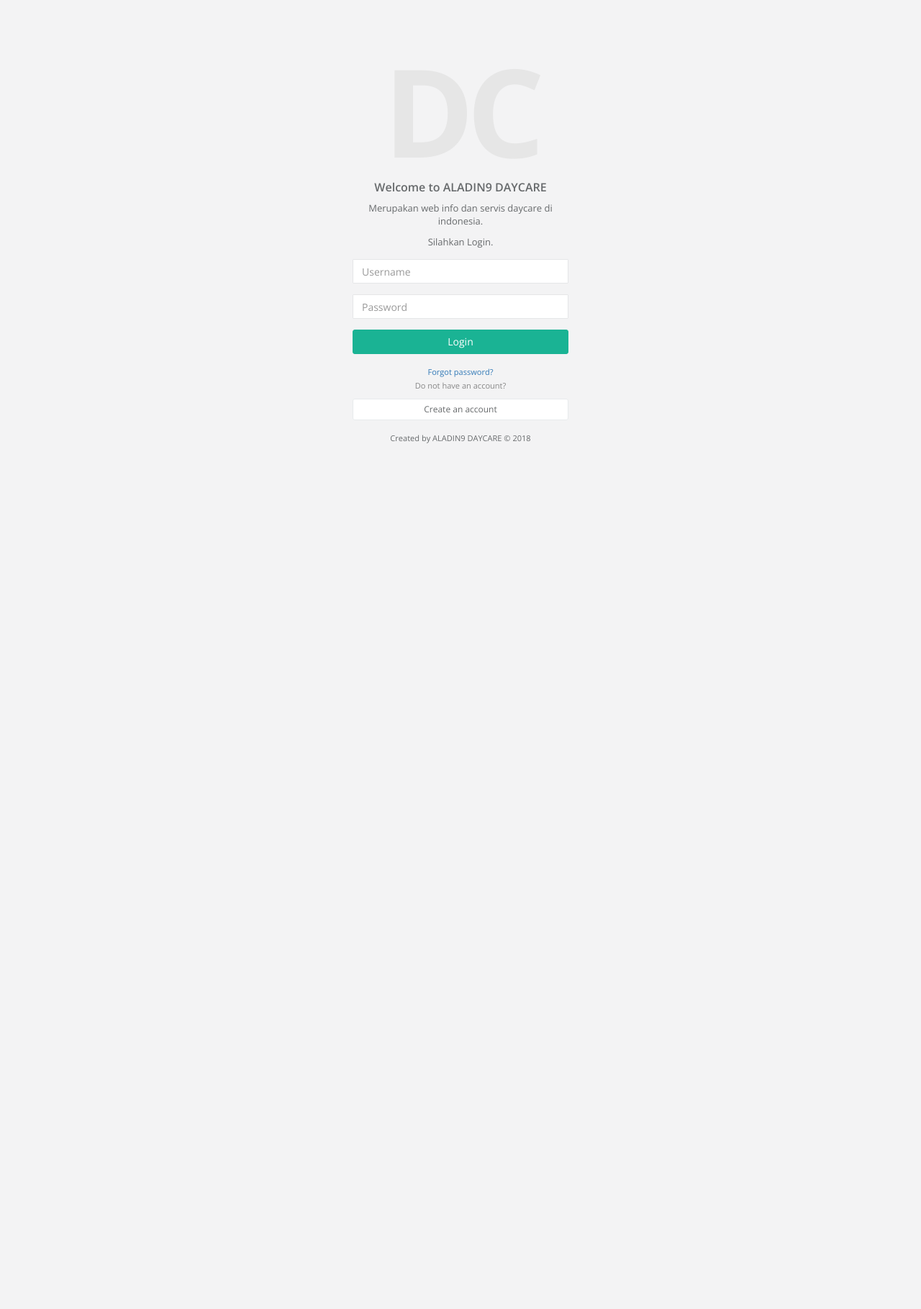
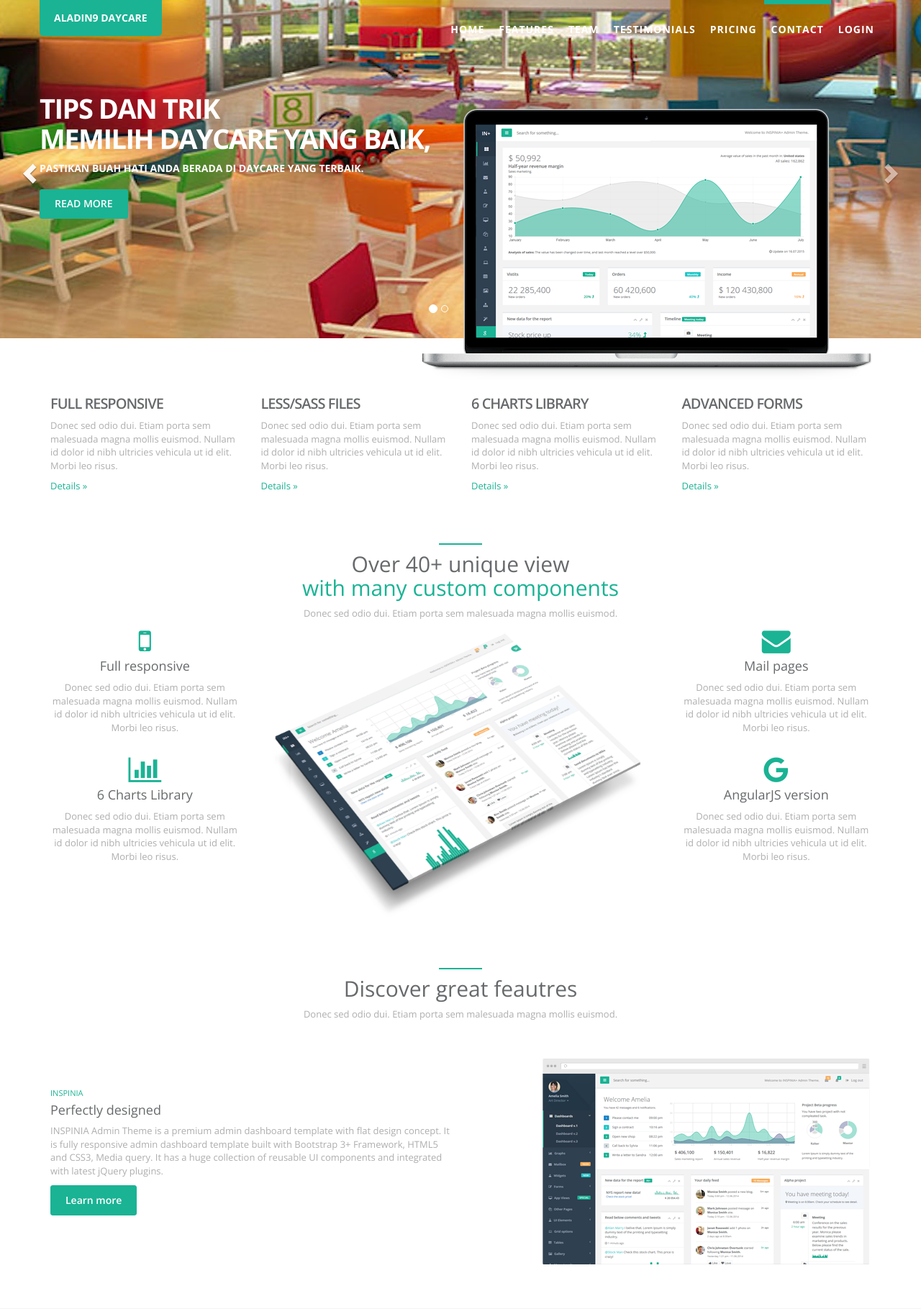
Before and after one commit to firliyadi/daycare, a CodeIgniter app: page /daycare/ in a window 1280 px wide. Shown: the top 1819 px of the page at 72% size. Before the commit the page ends 616 px from the top, so only its background shows below. Run offline with CodeIgniter, Linux system fonts and the light colour scheme.

Commit message:
Initial commit

```diff
--- a/application/config/routes.php
+++ b/application/config/routes.php
@@ -49,6 +49,6 @@ defined('BASEPATH') OR exit('No direct script access allowed');
 | Examples:	my-controller/index	-> my_controller/index
 |		my-controller/my-method	-> my_controller/my_method
 */
-$route['default_controller'] = 'login';
+$route['default_controller'] = 'home';
 $route['404_override'] = '';
 $route['translate_uri_dashes'] = FALSE;
--- /dev/null
+++ b/application/controllers/Home.php
@@ -0,0 +1,12 @@
+<?php
+defined('BASEPATH') OR exit('No direct script access allowed');
+
+// created by Ading 10 May 2018 --- firliyadi@gmail.com
+
+class Home extends CI_Controller {
+
+	public function index()
+	{
+		$this->load->view('v_home');
+	}
+}
--- a/application/views/landing.php
+++ b/application/views/v_home.php
@@ -7,17 +7,17 @@
     <meta name="description" content="">
     <meta name="author" content="">
 
-    <title>INSPINIA - Landing Page</title>
+    <title>ALADIN9 DAYCARE</title>
 
     <!-- Bootstrap core CSS -->
-    <link href="css/bootstrap.min.css" rel="stylesheet">
+    <link href="<?php echo base_url()?>assets/inspinia/css/bootstrap.min.css" rel="stylesheet">
 
     <!-- Animation CSS -->
-    <link href="css/animate.css" rel="stylesheet">
-    <link href="font-awesome/css/font-awesome.min.css" rel="stylesheet">
+    <link href="<?php echo base_url()?>assets/inspinia/css/animate.css" rel="stylesheet">
+    <link href="<?php echo base_url()?>assets/inspinia/font-awesome/css/font-awesome.min.css" rel="stylesheet">
 
     <!-- Custom styles for this template -->
-    <link href="css/style.css" rel="stylesheet">
+    <link href="<?php echo base_url()?>assets/inspinia/css/style.css" rel="stylesheet">
 </head>
 <body id="page-top" class="landing-page no-skin-config">
 <div class="navbar-wrapper">
@@ -30,7 +30,7 @@
                         <span class="icon-bar"></span>
                         <span class="icon-bar"></span>
                     </button>
-                    <a class="navbar-brand" href="index.html">WEBAPPLAYERS</a>
+                    <a class="navbar-brand" href="index.html">ALADIN9 DAYCARE</a>
                 </div>
                 <div id="navbar" class="navbar-collapse collapse">
                     <ul class="nav navbar-nav navbar-right">
@@ -40,6 +40,7 @@
                         <li><a class="page-scroll" href="#testimonials">Testimonials</a></li>
                         <li><a class="page-scroll" href="#pricing">Pricing</a></li>
                         <li><a class="page-scroll" href="#contact">Contact</a></li>
+                        <li><a class="page-scroll" href="<?php echo site_url('Login')?>">Login</a></li>
                     </ul>
                 </div>
             </div>
@@ -54,18 +55,17 @@
         <div class="item active">
             <div class="container">
                 <div class="carousel-caption">
-                    <h1>We craft<br/>
-                        brands, web apps,<br/>
-                        and user interfaces<br/>
-                        we are IN+ studio</h1>
-                    <p>Lorem Ipsum is simply dummy text of the printing.</p>
+                    <h1>Tips dan trik<br/>
+                        memilih Daycare yang baik,<br/>
+                        </h1>
+                    <p>Pastikan buah hati anda berada di daycare yang terbaik.</p>
                     <p>
                         <a class="btn btn-lg btn-primary" href="#" role="button">READ MORE</a>
-                        <a class="caption-link" href="#" role="button">Inspinia Theme</a>
+
                     </p>
                 </div>
                 <div class="carousel-image wow zoomIn">
-                    <img src="img/landing/laptop.png" alt="laptop"/>
+                    <img src="<?php echo base_url()?>assets/inspinia/img/landing/laptop.png" alt="laptop"/>
                 </div>
             </div>
             <!-- Set background for slide in css -->
@@ -75,9 +75,9 @@
         <div class="item">
             <div class="container">
                 <div class="carousel-caption blank">
-                    <h1>We create meaningful <br/> interfaces that inspire.</h1>
-                    <p>Cras justo odio, dapibus ac facilisis in, egestas eget quam.</p>
-                    <p><a class="btn btn-lg btn-primary" href="#" role="button">Learn more</a></p>
+                    <h1>Cari info Daycare.</h1>
+                    <p>Mencari info lengkap Daycare di sekitar tempat tinggal anda.</p>
+                    <p><a class="btn btn-lg btn-primary" href="#" role="button">Cari</a></p>
                 </div>
             </div>
             <!-- Set background for slide in css -->
@@ -142,7 +142,7 @@
             </div>
         </div>
         <div class="col-md-6 text-center  wow zoomIn">
-            <img src="img/landing/perspective.png" alt="dashboard" class="img-responsive">
+            <img src="<?php echo base_url()?>assets/inspinia/img/landing/perspective.png" alt="dashboard" class="img-responsive">
         </div>
         <div class="col-md-3 text-center wow fadeInRight">
             <div>
@@ -172,7 +172,7 @@
             <a href="" class="btn btn-primary">Learn more</a>
         </div>
         <div class="col-lg-6 text-right wow fadeInRight">
-            <img src="img/landing/dashboard.png" alt="dashboard" class="img-responsive pull-right">
+            <img src="<?php echo base_url()?>assets/inspinia/img/landing/dashboard.png" alt="dashboard" class="img-responsive pull-right">
         </div>
     </div>
 </section>
@@ -189,7 +189,7 @@
         <div class="row">
             <div class="col-sm-4 wow fadeInLeft">
                 <div class="team-member">
-                    <img src="img/landing/avatar3.jpg" class="img-responsive img-circle img-small" alt="">
+                    <img src="<?php echo base_url()?>assets/inspinia/img/landing/avatar3.jpg" class="img-responsive img-circle img-small" alt="">
                     <h4><span class="navy">Amelia</span> Smith</h4>
                     <p>Lorem ipsum dolor sit amet, illum fastidii dissentias quo ne. Sea ne sint animal iisque, nam an soluta sensibus. </p>
                     <ul class="list-inline social-icon">
@@ -204,7 +204,7 @@
             </div>
             <div class="col-sm-4">
                 <div class="team-member wow zoomIn">
-                    <img src="img/landing/avatar1.jpg" class="img-responsive img-circle" alt="">
+                    <img src="<?php echo base_url()?>assets/inspinia/img/landing/avatar1.jpg" class="img-responsive img-circle" alt="">
                     <h4><span class="navy">John</span> Novak</h4>
                     <p>Lorem ipsum dolor sit amet, illum fastidii dissentias quo ne. Sea ne sint animal iisque, nam an soluta sensibus.</p>
                     <ul class="list-inline social-icon">
@@ -219,7 +219,7 @@
             </div>
             <div class="col-sm-4 wow fadeInRight">
                 <div class="team-member">
-                    <img src="img/landing/avatar2.jpg" class="img-responsive img-circle img-small" alt="">
+                    <img src="<?php echo base_url()?>assets/inspinia/img/landing/avatar2.jpg" class="img-responsive img-circle img-small" alt="">
                     <h4><span class="navy">Peter</span> Johnson</h4>
                     <p>Lorem ipsum dolor sit amet, illum fastidii dissentias quo ne. Sea ne sint animal iisque, nam an soluta sensibus.</p>
                     <ul class="list-inline social-icon">
@@ -258,7 +258,7 @@
                 <a href="" class="btn btn-primary">Learn more</a>
             </div>
             <div class="col-lg-6 text-right m-t-n-lg wow zoomIn">
-                <img src="img/landing/iphone.jpg" class="img-responsive" alt="dashboard">
+                <img src="<?php echo base_url()?>assets/inspinia/img/landing/iphone.jpg" class="img-responsive" alt="dashboard">
             </div>
             <div class="col-lg-3 features-text text-right wow fadeInRight">
                 <small>INSPINIA</small>
@@ -369,7 +369,7 @@
                 </div>
                 <div class="comments-avatar">
                     <a href="" class="pull-left">
-                        <img alt="image" src="img/landing/avatar3.jpg">
+                        <img alt="image" src="<?php echo base_url()?>assets/inspinia/img/landing/avatar3.jpg">
                     </a>
                     <div class="media-body">
                         <div class="commens-name">
@@ -386,7 +386,7 @@
                 </div>
                 <div class="comments-avatar">
                     <a href="" class="pull-left">
-                        <img alt="image" src="img/landing/avatar1.jpg">
+                        <img alt="image" src="<?php echo base_url()?>assets/inspinia/img/landing/avatar1.jpg">
                     </a>
                     <div class="media-body">
                         <div class="commens-name">
@@ -403,7 +403,7 @@
                 </div>
                 <div class="comments-avatar">
                     <a href="" class="pull-left">
-                        <img alt="image" src="img/landing/avatar2.jpg">
+                        <img alt="image" src="<?php echo base_url()?>assets/inspinia/img/landing/avatar2.jpg">
                     </a>
                     <div class="media-body">
                         <div class="commens-name">
@@ -628,15 +628,15 @@
 </section>
 
 <!-- Mainly scripts -->
-<script src="js/jquery-3.1.1.min.js"></script>
-<script src="js/bootstrap.min.js"></script>
-<script src="js/plugins/metisMenu/jquery.metisMenu.js"></script>
-<script src="js/plugins/slimscroll/jquery.slimscroll.min.js"></script>
+<script src="<?php echo base_url()?>assets/inspinia/js/jquery-3.1.1.min.js"></script>
+<script src="<?php echo base_url()?>assets/inspinia/js/bootstrap.min.js"></script>
+<script src="<?php echo base_url()?>assets/inspinia/js/plugins/metisMenu/jquery.metisMenu.js"></script>
+<script src="<?php echo base_url()?>assets/inspinia/js/plugins/slimscroll/jquery.slimscroll.min.js"></script>
 
 <!-- Custom and plugin javascript -->
-<script src="js/inspinia.js"></script>
-<script src="js/plugins/pace/pace.min.js"></script>
-<script src="js/plugins/wow/wow.min.js"></script>
+<script src="<?php echo base_url()?>assets/inspinia/js/inspinia.js"></script>
+<script src="<?php echo base_url()?>assets/inspinia/js/plugins/pace/pace.min.js"></script>
+<script src="<?php echo base_url()?>assets/inspinia/js/plugins/wow/wow.min.js"></script>
 
 
 <script>
--- a/application/views/v_login.php
+++ b/application/views/v_login.php
@@ -6,7 +6,7 @@
     <meta charset="utf-8">
     <meta name="viewport" content="width=device-width, initial-scale=1.0">
 
-    <title>INSPINIA | Login</title>
+    <title>ALADIN9 DAYCARE</title>
 
     <link href="<?php echo base_url()?>assets/inspinia/css/bootstrap.min.css" rel="stylesheet">
     <link href="<?php echo base_url()?>assets/inspinia/font-awesome/css/font-awesome.css" rel="stylesheet">
--- /dev/null
+++ b/skin-config.html
@@ -0,0 +1,362 @@
+<div class="theme-config">
+    <div class="theme-config-box">
+        <div class="spin-icon">
+            <i class="fa fa-cogs fa-spin"></i>
+        </div>
+        <div class="skin-settings">
+            <div class="title">Configuration <br/>
+            <small style="text-transform: none;font-weight: 400">
+                Config box designed for demo purpose. All options available via code.
+            </small></div>
+            <div class="setings-item">
+                    <span>
+                        Collapse menu
+                    </span>
+
+                <div class="switch">
+                    <div class="onoffswitch">
+                        <input type="checkbox" name="collapsemenu" class="onoffswitch-checkbox" id="collapsemenu">
+                        <label class="onoffswitch-label" for="collapsemenu">
+                            <span class="onoffswitch-inner"></span>
+                            <span class="onoffswitch-switch"></span>
+                        </label>
+                    </div>
+                </div>
+            </div>
+            <div class="setings-item">
+                    <span>
+                        Fixed sidebar
+                    </span>
+
+                <div class="switch">
+                    <div class="onoffswitch">
+                        <input type="checkbox" name="fixedsidebar" class="onoffswitch-checkbox" id="fixedsidebar">
+                        <label class="onoffswitch-label" for="fixedsidebar">
+                            <span class="onoffswitch-inner"></span>
+                            <span class="onoffswitch-switch"></span>
+                        </label>
+                    </div>
+                </div>
+            </div>
+            <div class="setings-item">
+                    <span>
+                        Top navbar
+                    </span>
+
+                <div class="switch">
+                    <div class="onoffswitch">
+                        <input type="checkbox" name="fixednavbar" class="onoffswitch-checkbox" id="fixednavbar">
+                        <label class="onoffswitch-label" for="fixednavbar">
+                            <span class="onoffswitch-inner"></span>
+                            <span class="onoffswitch-switch"></span>
+                        </label>
+                    </div>
+                </div>
+            </div>
+            <div class="setings-item">
+                    <span>
+                        Top navbar v.2
+                        <br/>
+                        <small>*Primary layout</small>
+                    </span>
+
+                <div class="switch">
+                    <div class="onoffswitch">
+                        <input type="checkbox" name="fixednavbar2" class="onoffswitch-checkbox" id="fixednavbar2">
+                        <label class="onoffswitch-label" for="fixednavbar2">
+                            <span class="onoffswitch-inner"></span>
+                            <span class="onoffswitch-switch"></span>
+                        </label>
+                    </div>
+                </div>
+            </div>
+            <div class="setings-item">
+                    <span>
+                        Boxed layout
+                    </span>
+
+                <div class="switch">
+                    <div class="onoffswitch">
+                        <input type="checkbox" name="boxedlayout" class="onoffswitch-checkbox" id="boxedlayout">
+                        <label class="onoffswitch-label" for="boxedlayout">
+                            <span class="onoffswitch-inner"></span>
+                            <span class="onoffswitch-switch"></span>
+                        </label>
+                    </div>
+                </div>
+            </div>
+            <div class="setings-item">
+                    <span>
+                        Fixed footer
+                    </span>
+
+                <div class="switch">
+                    <div class="onoffswitch">
+                        <input type="checkbox" name="fixedfooter" class="onoffswitch-checkbox" id="fixedfooter">
+                        <label class="onoffswitch-label" for="fixedfooter">
+                            <span class="onoffswitch-inner"></span>
+                            <span class="onoffswitch-switch"></span>
+                        </label>
+                    </div>
+                </div>
+            </div>
+
+            <div class="title">Skins</div>
+            <div class="setings-item default-skin">
+                    <span class="skin-name ">
+                         <a href="#" class="s-skin-0">
+                             Default
+                         </a>
+                    </span>
+            </div>
+            <div class="setings-item blue-skin">
+                    <span class="skin-name ">
+                        <a href="#" class="s-skin-1">
+                            Blue light
+                        </a>
+                    </span>
+            </div>
+            <div class="setings-item yellow-skin">
+                    <span class="skin-name ">
+                        <a href="#" class="s-skin-3">
+                            Yellow/Purple
+                        </a>
+                    </span>
+            </div>
+            <div class="setings-item ultra-skin">
+                    <span class="skin-name ">
+                        <a href="md-skin.html" class="md-skin">
+                            Material Design
+                        </a>
+                    </span>
+            </div>
+        </div>
+    </div>
+</div>
+<script>
+    // Config box
+
+    // Enable/disable fixed top navbar
+    $('#fixednavbar').click(function (){
+        if ($('#fixednavbar').is(':checked')){
+            $(".navbar-static-top").removeClass('navbar-static-top').addClass('navbar-fixed-top');
+            $("body").removeClass('boxed-layout');
+            $("body").addClass('fixed-nav');
+            $('#boxedlayout').prop('checked', false);
+
+            if (localStorageSupport){
+                localStorage.setItem("boxedlayout",'off');
+            }
+
+            if (localStorageSupport){
+                localStorage.setItem("fixednavbar",'on');
+            }
+        } else{
+            $(".navbar-fixed-top").removeClass('navbar-fixed-top').addClass('navbar-static-top');
+            $("body").removeClass('fixed-nav');
+            $("body").removeClass('fixed-nav-basic');
+            $('#fixednavbar2').prop('checked', false);
+
+            if (localStorageSupport){
+                localStorage.setItem("fixednavbar",'off');
+            }
+
+            if (localStorageSupport){
+                localStorage.setItem("fixednavbar2",'off');
+            }
+        }
+    });
+
+    // Enable/disable fixed top navbar
+    $('#fixednavbar2').click(function (){
+        if ($('#fixednavbar2').is(':checked')){
+            $(".navbar-static-top").removeClass('navbar-static-top').addClass('navbar-fixed-top');
+            $("body").removeClass('boxed-layout');
+            $("body").addClass('fixed-nav').addClass('fixed-nav-basic');
+            $('#boxedlayout').prop('checked', false);
+
+            if (localStorageSupport){
+                localStorage.setItem("boxedlayout",'off');
+            }
+
+            if (localStorageSupport){
+                localStorage.setItem("fixednavbar2",'on');
+            }
+        } else {
+            $(".navbar-fixed-top").removeClass('navbar-fixed-top').addClass('navbar-static-top');
+            $("body").removeClass('fixed-nav').removeClass('fixed-nav-basic');
+            $('#fixednavbar').prop('checked', false);
+
+            if (localStorageSupport){
+                localStorage.setItem("fixednavbar2",'off');
+            }
+            if (localStorageSupport){
+                localStorage.setItem("fixednavbar",'off');
+            }
+        }
+    });
+
+    // Enable/disable fixed sidebar
+    $('#fixedsidebar').click(function (){
+        if ($('#fixedsidebar').is(':checked')){
+            $("body").addClass('fixed-sidebar');
+            $('.sidebar-collapse').slimScroll({
+                height: '100%',
+                railOpacity: 0.9
+            });
+
+            if (localStorageSupport){
+                localStorage.setItem("fixedsidebar",'on');
+            }
+        } else{
+            $('.sidebar-collapse').slimscroll({destroy: true});
+            $('.sidebar-collapse').attr('style', '');
+            $("body").removeClass('fixed-sidebar');
+
+            if (localStorageSupport){
+                localStorage.setItem("fixedsidebar",'off');
+            }
+        }
+    });
+
+    // Enable/disable collapse menu
+    $('#collapsemenu').click(function (){
+        if ($('#collapsemenu').is(':checked')){
+            $("body").addClass('mini-navbar');
+            SmoothlyMenu();
+
+            if (localStorageSupport){
+                localStorage.setItem("collapse_menu",'on');
+            }
+
+        } else{
+            $("body").removeClass('mini-navbar');
+            SmoothlyMenu();
+
+            if (localStorageSupport){
+                localStorage.setItem("collapse_menu",'off');
+            }
+        }
+    });
+
+    // Enable/disable boxed layout
+    $('#boxedlayout').click(function (){
+        if ($('#boxedlayout').is(':checked')){
+            $("body").addClass('boxed-layout');
+            $('#fixednavbar').prop('checked', false);
+            $('#fixednavbar2').prop('checked', false);
+            $(".navbar-fixed-top").removeClass('navbar-fixed-top').addClass('navbar-static-top');
+            $("body").removeClass('fixed-nav');
+            $("body").removeClass('fixed-nav-basic');
+            $(".footer").removeClass('fixed');
+            $('#fixedfooter').prop('checked', false);
+
+            if (localStorageSupport){
+                localStorage.setItem("fixednavbar",'off');
+            }
+
+            if (localStorageSupport){
+                localStorage.setItem("fixednavbar2",'off');
+            }
+
+            if (localStorageSupport){
+                localStorage.setItem("fixedfooter",'off');
+            }
+
+
+            if (localStorageSupport){
+                localStorage.setItem("boxedlayout",'on');
+            }
+        } else{
+            $("body").removeClass('boxed-layout');
+
+            if (localStorageSupport){
+                localStorage.setItem("boxedlayout",'off');
+            }
+        }
+    });
+
+    // Enable/disable fixed footer
+    $('#fixedfooter').click(function (){
+        if ($('#fixedfooter').is(':checked')){
+            $('#boxedlayout').prop('checked', false);
+            $("body").removeClass('boxed-layout');
+            $(".footer").addClass('fixed');
+
+            if (localStorageSupport){
+                localStorage.setItem("boxedlayout",'off');
+            }
+
+            if (localStorageSupport){
+                localStorage.setItem("fixedfooter",'on');
+            }
+        } else{
+            $(".footer").removeClass('fixed');
+
+            if (localStorageSupport){
+                localStorage.setItem("fixedfooter",'off');
+            }
+        }
+    });
+
+    // SKIN Select
+    $('.spin-icon').click(function (){
+        $(".theme-config-box").toggleClass("show");
+    });
+
+    // Default skin
+    $('.s-skin-0').click(function (){
+        $("body").removeClass("skin-1");
+        $("body").removeClass("skin-2");
+        $("body").removeClass("skin-3");
+    });
+
+    // Blue skin
+    $('.s-skin-1').click(function (){
+        $("body").removeClass("skin-2");
+        $("body").removeClass("skin-3");
+        $("body").addClass("skin-1");
+    });
+
+    // Inspinia ultra skin
+    $('.s-skin-2').click(function (){
+        $("body").removeClass("skin-1");
+        $("body").removeClass("skin-3");
+        $("body").addClass("skin-2");
+    });
+
+    // Yellow skin
+    $('.s-skin-3').click(function (){
+        $("body").removeClass("skin-1");
+        $("body").removeClass("skin-2");
+        $("body").addClass("skin-3");
+    });
+
+    if (localStorageSupport){
+        var collapse = localStorage.getItem("collapse_menu");
+        var fixedsidebar = localStorage.getItem("fixedsidebar");
+        var fixednavbar = localStorage.getItem("fixednavbar");
+        var fixednavbar2 = localStorage.getItem("fixednavbar2");
+        var boxedlayout = localStorage.getItem("boxedlayout");
+        var fixedfooter = localStorage.getItem("fixedfooter");
+
+        if (collapse == 'on'){
+            $('#collapsemenu').prop('checked','checked')
+        }
+        if (fixedsidebar == 'on'){
+            $('#fixedsidebar').prop('checked','checked')
+        }
+        if (fixednavbar == 'on'){
+            $('#fixednavbar').prop('checked','checked')
+        }
+        if (fixednavbar2 == 'on'){
+            $('#fixednavbar2').prop('checked','checked')
+        }
+        if (boxedlayout == 'on'){
+            $('#boxedlayout').prop('checked','checked')
+        }
+        if (fixedfooter == 'on') {
+            $('#fixedfooter').prop('checked','checked')
+        }
+    }
+</script>
```
Also changed, not shown: assets/inspinia/img/landing/header_one.jpg, assets/inspinia/img/landing/header_one1.jpg (added), assets/inspinia/img/landing/header_two.png (added), assets/inspinia/img/landing/header_two1.jpg (renamed from assets/inspinia/img/landing/header_two.jpg), assets/inspinia/img/landing/header_two2.jpg (added).
